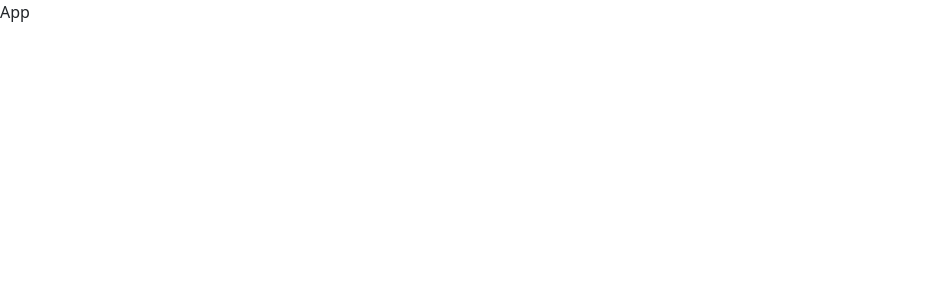
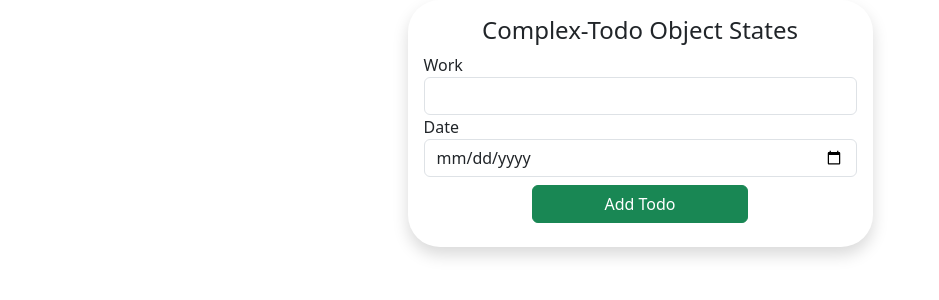
Before and after one commit to Mr-Aqib/ComplexTodo---Object-State--React, a React (Vite) app: page / in a window 1280 px wide. Shown: the top 300 px of the page, without its empty margins (0-939 px from the left). Built offline with nearby package versions, Linux system fonts and the light colour scheme.

Commit message:
Complex Todo -Object State

```diff
--- a/package.json
+++ b/package.json
@@ -11,7 +11,8 @@
   },
   "dependencies": {
     "react": "^18.2.0",
-    "react-dom": "^18.2.0"
+    "react-dom": "^18.2.0",
+    "react-hot-toast": "^2.4.1"
   },
   "devDependencies": {
     "@types/react": "^18.2.66",
--- a/src/App.jsx
+++ b/src/App.jsx
@@ -1,8 +1,13 @@
 import React from 'react'
-
+import ComplexTodo from './ObStateComplexTodo/ComplexTodo'
+import './global.css'
+import { Toaster } from 'react-hot-toast';
 const App = () => {
   return (
-    <div>App</div>
+    <>
+      <ComplexTodo />
+      <Toaster/>
+    </>
   )
 }
 
--- /dev/null
+++ b/src/ObStateComplexTodo/ComplexTodo.jsx
@@ -0,0 +1,57 @@
+import React from 'react'
+import { useState } from 'react'
+import toast from 'react-hot-toast'
+
+const ComplexTodo = () => {
+    const [inputdata,setInputData] = useState([])
+    const [input, setInput] = useState({
+        work: "",
+        when:""
+    })
+    const { work, when } = input;
+    const inputHandle = (e) =>
+    {
+        setInput((preValue) => ({
+            ...preValue,
+            [e.target.name]: e.target.value
+        }))
+    }
+    const handleChange = (e) =>
+    {
+        e.preventDefault()
+        if (work == "" || when == "") {
+            toast.error('Work and When fields are required')
+            return;
+        }
+        else {
+            toast.success('Task Added Successfully')
+            setInputData([...inputdata, input])
+            setInput({
+                work: "",
+                when: ""
+            })
+        }
+        }
+  return (
+      <>
+          <div className="container">
+              <div className="col-lg-5 mx-auto p-3 rounded-5 shadow">
+                  <h4 className='text-center'>
+                    Complex-Todo Object States
+                  </h4>
+                  <form action="">
+                      <label htmlFor="">Work</label>
+                      <input name='work' onChange={inputHandle} value={work} type="text" className='form-control' />
+                      <label htmlFor="">Date</label>
+                      <input name='when' onChange={inputHandle} value={when} type="date" className='form-control' />
+                      <button onClick={handleChange} className="btn my-2 btn-success w-50 d-block mx-auto">
+                          Add Todo
+                      </button>
+                  </form>
+              </div>
+          </div>
+      </>
+  )
+}
+
+export default ComplexTodo
```
Also changed, not shown: src/global.css (added), 1 other file (tests, documents, lock files or other folders).
